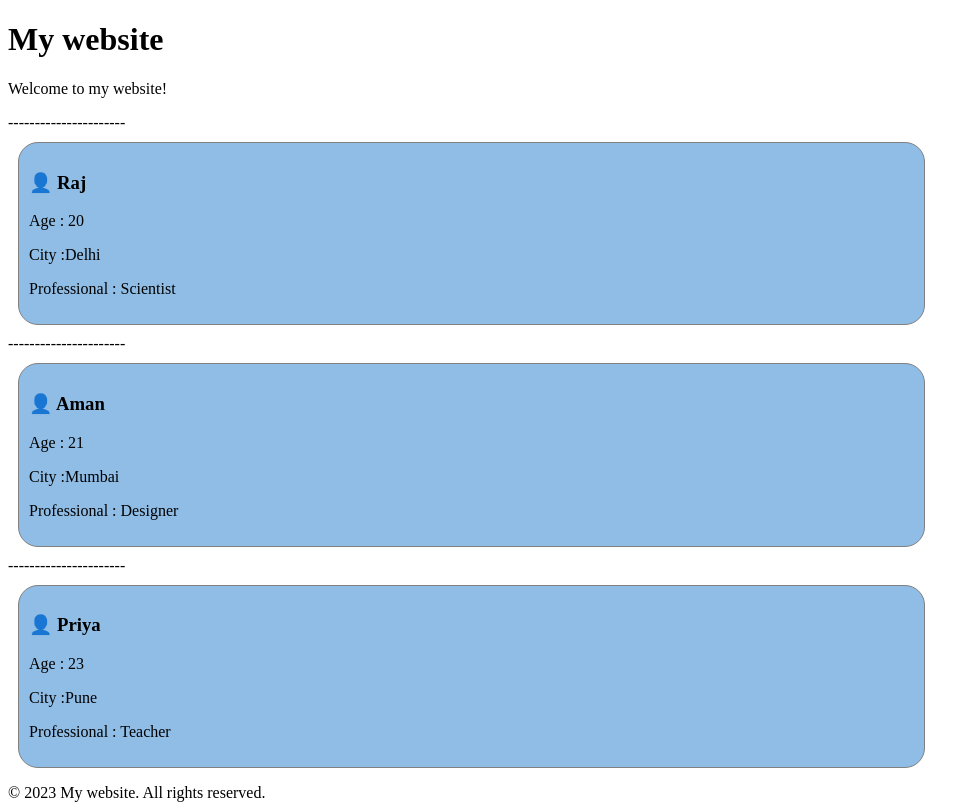
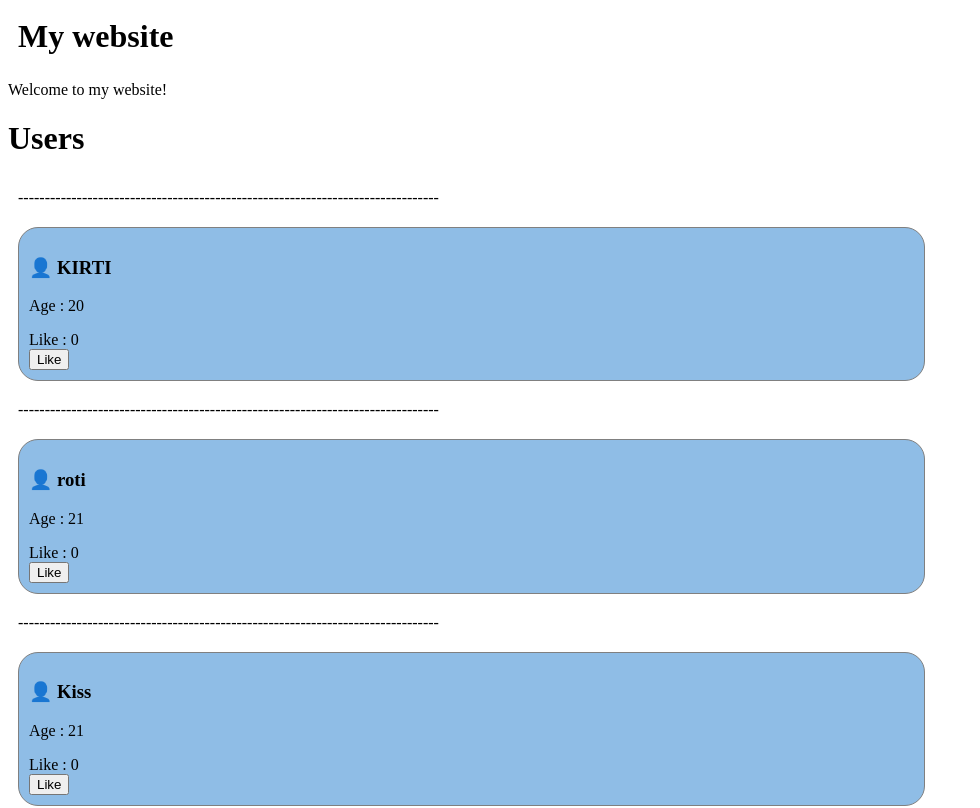
Before and after one commit to Nitishsaini1/MERN-Journey, a React (Vite) app in the folder React/React Learning/: page / in a window 1280 px wide. Shown: the top 808 px of the page, without its empty margins (0-980 px from the left). Built offline with nearby package versions, Linux system fonts and the light colour scheme.

Commit message:
Day 37: learn React state and list keys

```diff
--- a/React/React Learning/src/App.css
+++ b/React/React Learning/src/App.css
@@ -192,11 +192,10 @@
   border-radius:20px;
   background-color:rgb(143, 189, 230)
   }
-  /*
+
 .center{
-   width:20%;
+   width:100%;
   margin:0 auto;
   padding:10px;
-  border:1px solid grey;
-  text-align:center;
-} */
+  /* border:1px solid grey;  */
+}
--- a/React/React Learning/src/App.jsx
+++ b/React/React Learning/src/App.jsx
@@ -2,64 +2,117 @@
 // import reactLogo from './assets/react.svg'
 // import viteLogo from './assets/vite.svg'
 // import heroImg from './assets/hero.png'
-import './App.css'
+
+import {useState} from 'react';
+
+import "./App.css";
 
 function Header() {
-  return(
-
-    <h1 className="center">My website</h1>
-
-  )
+  return <h1 className="center">My website</h1>;
 }
 
 function Main() {
-  return(
-
-    <p>Welcome to my website!</p>
-
-  )
+  return <p>Welcome to my website!</p>;
 }
-function UserCard({name,age,city,professional}){
-
-  return(
-
+const user = [
+  {
+     id: 1,
+    name: "KIRTI",
+    age: 20,
+    city: "Delhi",
+    professional: "Software Engineer",
+  },
+  {
+     id: 2,
+    name: "roti",
+    age: 21,
+    city: "Delhi",
+    professional: "Software Engineer",
+  },
+  {
+    id: 3,
+    name: "Kiss",
+    age: 21,
+    city: "Delhi",
+    professional: "Software Engineer",
+  },
+  {
+    id: 4,
+    name: "Aman",
+    age: 21,
+    city: "Delhi",
+    professional: "Software Engineer",
+  },
+  {
+     id: 5,
+    name: "Koert",
+    age: 23,
+    city: "Delhi",
+    professional: "Software Engineer",
+  }
+];
+function UserCard({ name, age, city, professional }) {
+  const [likes, changeLikes] = useState(0);
+  return (
     <>
-    <span>----------------------</span>
+      <div className="center">
+        -------------------------------------------------------------------------------
+      </div>
       <div className="card">
-
         <h3>👤 {name || "Guest"}</h3>
-    <p>Age : {age || "Not entered"}</p>
-    <p>City :{city  || "City not entered"}</p>
-    <p>Professional : { professional || "profession not entered"}</p>
+        <p>Age  : {age || "Not entered"}</p>
+        {/* <p>City :{city || "City not entered"}</p>
+        <p>Professional : {professional || "profession not entered"}</p> */}
+        <div>Like : {likes} </div>
+        <button onClick = {()=>{changeLikes(likes+1)}} >Like</button>
       </div>
       {/* <div className="center">Ceneter</div> */}
     </>
-  )
+  );
 }
-
 function Footer() {
-  return(
-    <p>© 2023 My website. All rights reserved.</p>
-  )
+  return <p>© 2023 My website. All rights reserved.</p>;
 }
 
 function App() {
   // const [count, setCount] = useState(0)
- return(
+
+  return (
     <>
       <Header />
       <Main />
-  <UserCard name="Raj" age={20}    city={"Delhi"} professional={"Scientist"}      />
-   <UserCard name="Aman" age={21}  city={"Mumbai"} professional={"Designer"}      />
-  <UserCard name="Priya" age={23 } city={"Pune"} professional={"Teacher"}/>
-  <Footer />
-
-</>
- )
-}
+      <h1>Users</h1>
+      {user.map((user) => (
+        <UserCard
+          key={user.id}
+          name={user.name}
+          age={user.age}
+          // city={user.city}
+          // professional={user.professional}
+        />
+      ))}
 
 
 
+      <Footer />
+    </>
+  );
+}
 
+export default App;
 
-export default App
+// function App(){
+//   console.log("App rendered");
+//   const [banana, changeBanana] = useState(0);
+//   console.log("App rendered2" , banana)
+//   return(
+//     <>
+//     <h1>{banana}</h1>
+//     <button onClick={()=> changeBanana(banana + 1)} >Add</button>
+
+//     </>
+//   )
+//     console.log("App rendered2") //why console.log is not working after return statement
+// }
+
+// export default App;
```
Also changed, not shown: 2 other files (tests, documents, lock files or other folders). Lines whose indentation alone changed are shown as unchanged.
